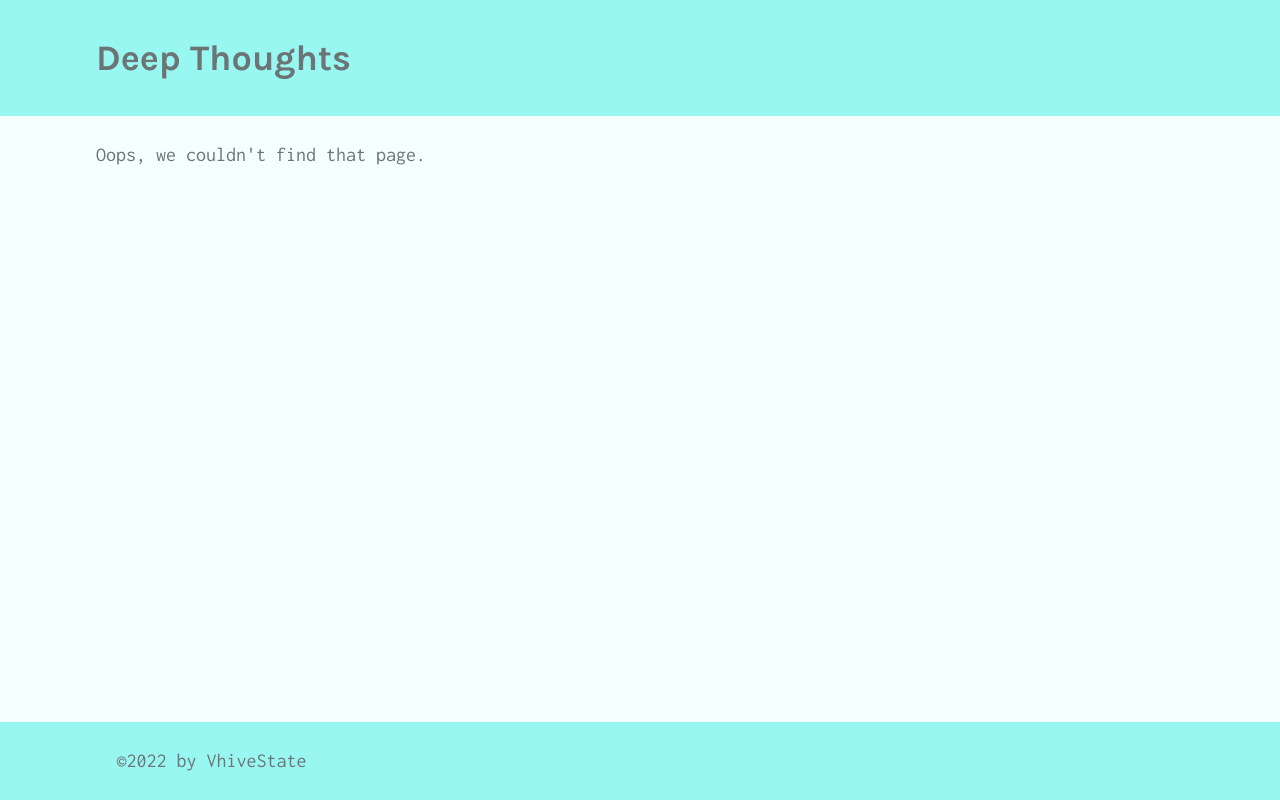
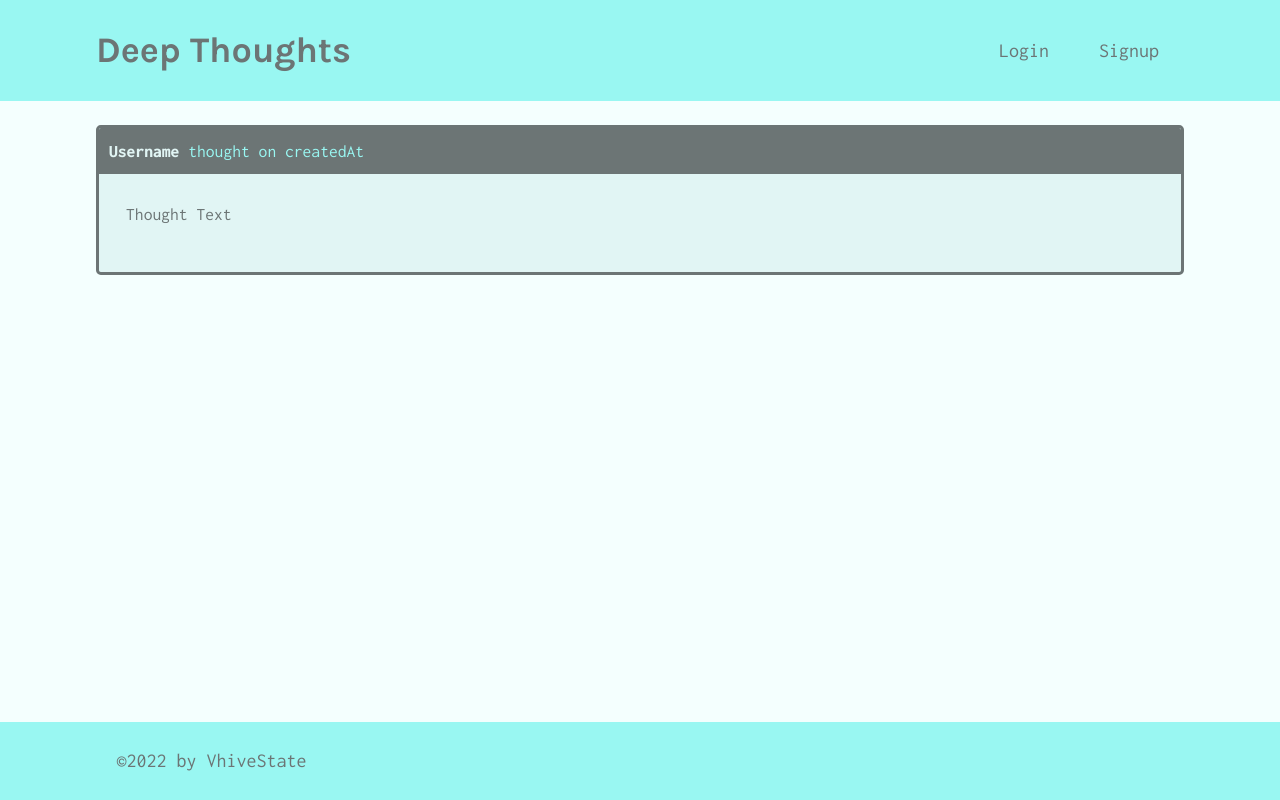
Before and after one commit to vhivestate/deep-thoughts, a React (Create React App) app in the folder client/: page /thought/1 in a window 1280 px wide. Built offline with nearby package versions, Linux system fonts and the light colour scheme.

Commit message:
single thought page

```diff
--- a/client/src/App.js
+++ b/client/src/App.js
@@ -30,6 +30,17 @@
           <Header />
           <div className="container">
               <Routes>
+
+                <Route path="/profile">
+                <Route path=":username" element={<Profile />} />
+                <Route path="" element={<Profile />} />
+                </Route>
+
+                <Route
+                path="/thought/:id"
+                element={<SingleThought />}
+                />
+
                 <Route
                   path="/"
                   element={<Home />}
--- a/client/src/components/Header/index.js
+++ b/client/src/components/Header/index.js
@@ -1,10 +1,18 @@
+import { Link } from 'react-router-dom';
 import React from 'react';
 
 const Header = () => {
   return (
     <header className="bg-secondary mb-4 py-2 flex-row align-center">
       <div className="container flex-row justify-space-between-lg justify-center align-center">
-        <h1>Deep Thoughts</h1>
+        <Link to="/">
+          <h1>Deep Thoughts</h1>
+        </Link>
+
+        <nav className="text-center">
+          <Link to="/login">Login</Link>
+          <Link to="/signup">Signup</Link>
+        </nav>
       </div>
     </header>
   );
--- a/client/src/components/ThoughtList/index.js
+++ b/client/src/components/ThoughtList/index.js
@@ -1,3 +1,4 @@
+import { Link } from 'react-router-dom';
 import React from 'react';
 
 const ThoughtList = ({ thoughts, title }) => {
@@ -12,15 +13,23 @@
         thoughts.map(thought => (
           <div key={thought._id} className="card mb-3">
           <p className="card-header">
+            <Link
+                to={`/profile/${thought.username}`}
+                style={{ fontWeight: 700 }}
+                className="text-light"
+            >
                 {thought.username}
+            </Link>{' '}
             thought on {thought.createdAt}
             </p>
             <div className="card-body">
+            <Link to={`/thought/${thought._id}`}>
                 <p>{thought.thoughtText}</p>
                 <p className="mb-0">
                 Reactions: {thought.reactionCount} || Click to{' '}
                 {thought.reactionCount ? 'see' : 'start'} the discussion!
                 </p>
+            </Link>
             </div>
           </div>
         ))}
--- a/client/src/pages/SingleThought.js
+++ b/client/src/pages/SingleThought.js
@@ -1,6 +1,10 @@
 import React from 'react';
+import { useParams } from 'react-router-dom';
 
 const SingleThought = props => {
+  const { id: thoughtId } = useParams();
+console.log(thoughtId);
+
   return (
     <div>
       <div className="card mb-3">
```
Lines whose indentation alone changed are shown as unchanged.
